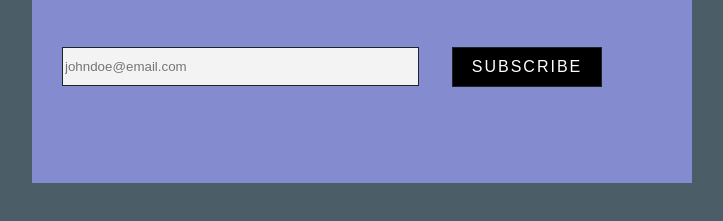
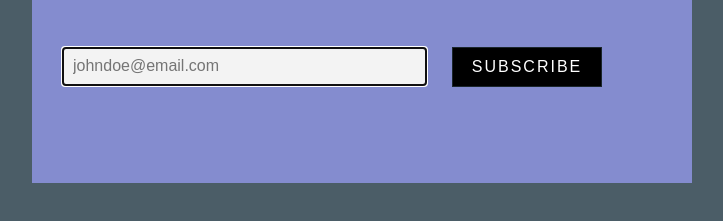
Before and after one commit to VivekAlhat/newsletter-mailchimp, a website: page src/signup.html in a window 1280 px wide. Shown: the part 337-558 px from the top of the page, without its empty margins (278-1001 px from the left). Drawn offline with Linux system fonts and the light colour scheme; files that its build step writes are made by us from their sources.

Commit message:
refactored design

```diff
--- a/app.js
+++ b/app.js
@@ -15,3 +15,7 @@ app.listen(3000, function () {
 app.get("/", function (request, response) {
   response.sendFile(__dirname + "/src/signup.html");
 });
+
+app.post("/", function (request, response) {
+  const userEmail = request.body.email;
+});
--- a/public/css/signup.css
+++ b/public/css/signup.css
@@ -37,6 +37,8 @@ h3 {
 }
 
 input {
+  padding-left: 10px;
+  font-size: 1rem;
   position: relative;
   width: 65%;
   height: 35px;
--- a/src/signup.html
+++ b/src/signup.html
@@ -20,6 +20,8 @@
             name="email"
             class="email"
             placeholder="johndoe@email.com"
+            required
+            autofocus
           />
           <button type="submit">SUBSCRIBE</button>
         </form>
```
